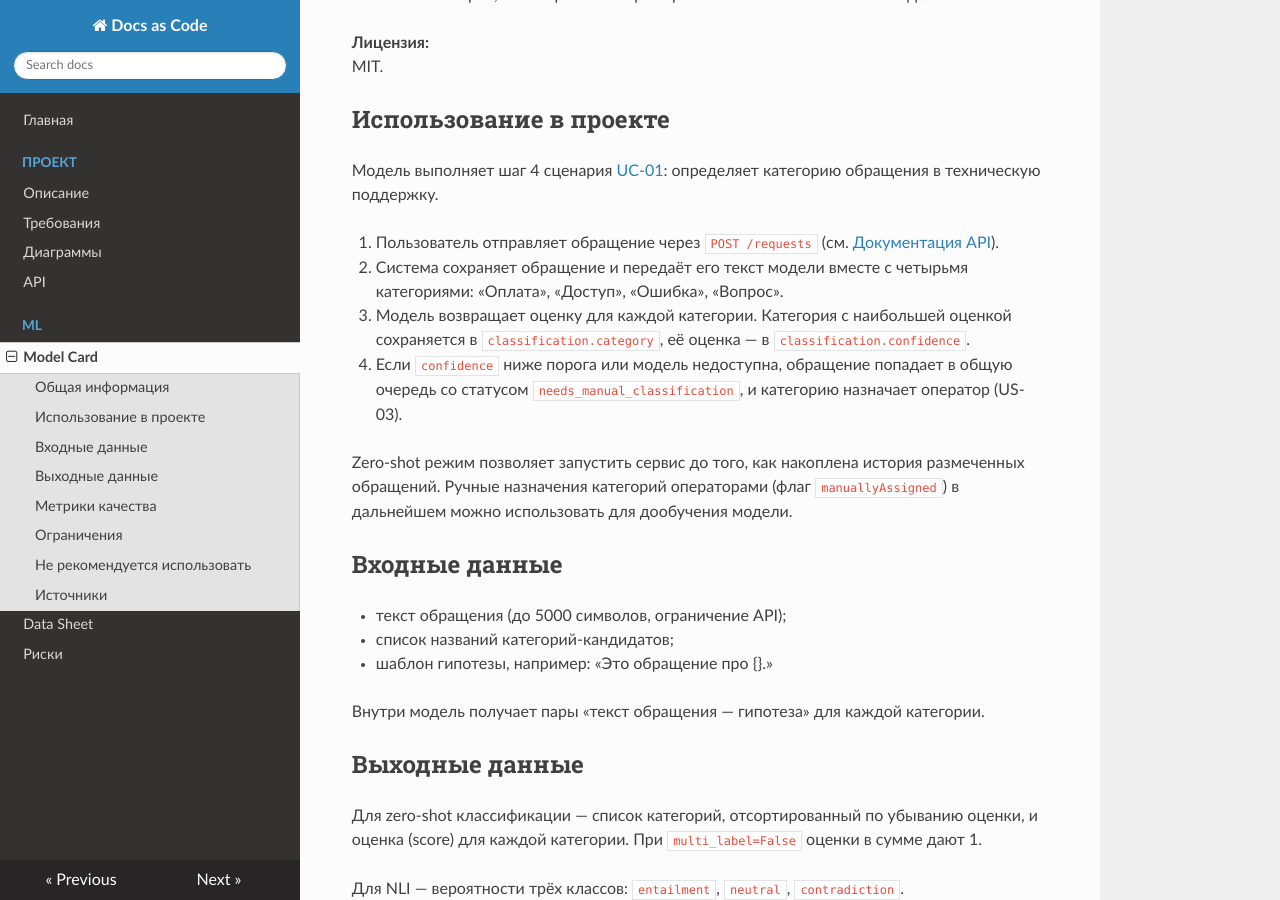
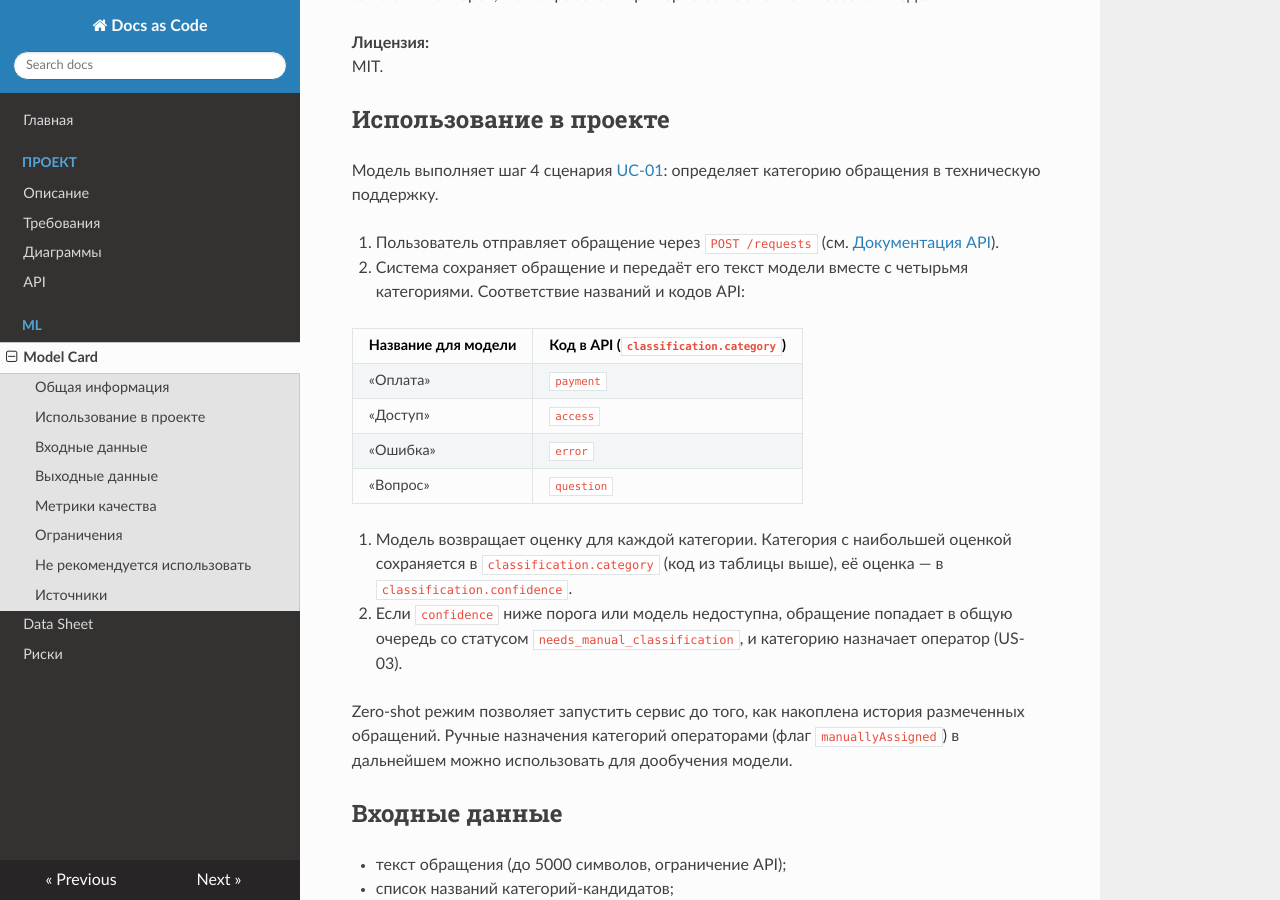
Before and after one commit to MikeV182/docs-as-code, an MkDocs documentation site: the page built from docs/ml/model-card.md, in a window 1280 px wide and 900 px high, scrolled down 642 px. Built offline with MkDocs 1.6.1, drawn with Linux system fonts in a browser that asks for light colours; nearby versions of some CDN libraries.

Commit message:
Align overview and model card with zero-shot approach and API category codes

```diff
--- a/docs/ml/model-card.md
+++ b/docs/ml/model-card.md
@@ -34,10 +34,18 @@ MIT.
 1. Пользователь отправляет обращение через `POST /requests`
    (см. [Документация API](../api/index.md)).
 2. Система сохраняет обращение и передаёт его текст модели вместе с четырьмя
-   категориями: «Оплата», «Доступ», «Ошибка», «Вопрос».
+   категориями. Соответствие названий и кодов API:
+
+   | Название для модели | Код в API (`classification.category`) |
+   |---------------------|---------------------------------------|
+   | «Оплата»            | `payment`                             |
+   | «Доступ»            | `access`                              |
+   | «Ошибка»            | `error`                               |
+   | «Вопрос»            | `question`                            |
+
 3. Модель возвращает оценку для каждой категории. Категория с наибольшей
-   оценкой сохраняется в `classification.category`, её оценка — в
-   `classification.confidence`.
+   оценкой сохраняется в `classification.category` (код из таблицы выше),
+   её оценка — в `classification.confidence`.
 4. Если `confidence` ниже порога или модель недоступна, обращение попадает
    в общую очередь со статусом `needs_manual_classification`, и категорию
    назначает оператор (US-03).
```
Also changed, not shown: docs/project/overview.md (+3 -2 lines).
